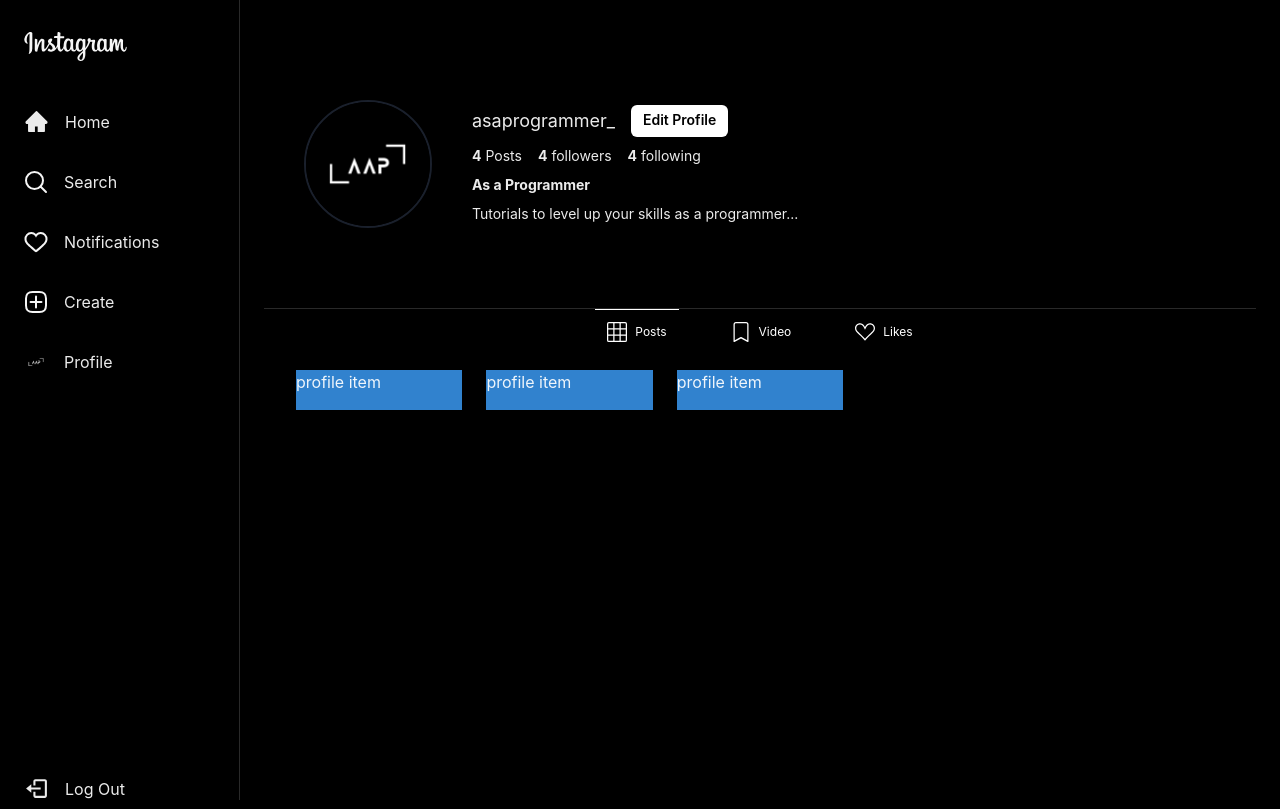
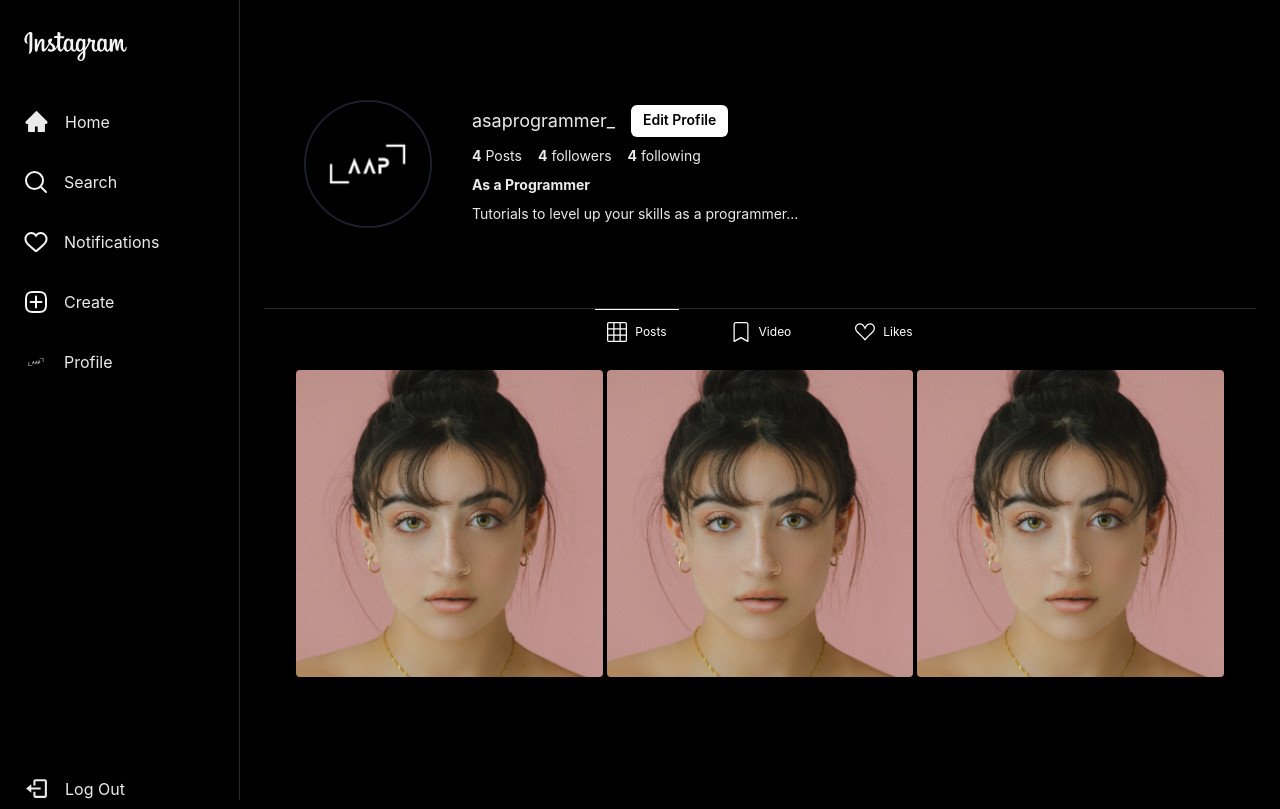
Before and after one commit to Layomi1/react-instagram-clone, a React (Vite) app: page /username in a window 1280 px wide. Built offline with nearby package versions, Linux system fonts and the light colour scheme.

Commit message:
profile page modal for post in progress

```diff
--- a/src/components/profile/profile-post-item.jsx
+++ b/src/components/profile/profile-post-item.jsx
@@ -1,6 +1,148 @@
-import React from "react";
-// import { Container, VStack, Skeleton } from "@chakra-ui/react";
+import {
+  Avatar,
+  Box,
+  Button,
+  Divider,
+  Flex,
+  GridItem,
+  Text,
+  Image,
+  Modal,
+  ModalBody,
+  ModalOverlay,
+  ModalCloseButton,
+  ModalContent,
+  useDisclosure,
+} from "@chakra-ui/react";
+import { AiFillHeart } from "react-icons/ai";
+import { FaComment } from "react-icons/fa";
+import { MdDelete } from "react-icons/md";
 
-export const ProfilePostItem = () => {
-  return <div>profile item</div>;
+export const ProfilePostItem = ({ img }) => {
+  const { isOpen, onOpen, onClose } = useDisclosure();
+
+  // const initialRef = React.useRef(null);
+  // const finalRef = React.useRef(null);
+  return (
+    <>
+      <GridItem
+        cursor={"pointer"}
+        borderRadius={4}
+        overflow={"hidden"}
+        border={"1px solid whiteAlphha.300"}
+        position={"relative"}
+        aspectRatio={1 / 1}
+        onClick={onOpen}
+      >
+        <Flex
+          opacity={0}
+          _hover={{ opacity: 1 }}
+          position={"absolute"}
+          top={0}
+          left={0}
+          right={0}
+          bottom={0}
+          transition={"all 0.3s ease"}
+          zIndex={10}
+          bg={"blackAlpha.700"}
+          justifyContent={"center"}
+          alignItems={"center"}
+          gap={4}
+        >
+          <Flex alignContent={"center"} justifyContent={"center"} gap={4}>
+            <Flex>
+              <AiFillHeart size={20} />
+              <Text fontWeight={"bold"} ml={2}>
+                2
+              </Text>
+            </Flex>
+            <Flex>
+              <FaComment size={20} />
+              <Text fontWeight={"bold"} ml={2}>
+                9
+              </Text>
+            </Flex>
+          </Flex>
+        </Flex>
+        <Image
+          src={img}
+          w={"100%"}
+          objectFit={"cover"}
+          height={"100%"}
+          alt="profile post"
+        />
+      </GridItem>
+      <Modal isOpen={isOpen} onClose={onClose} isCentered>
+        <ModalOverlay size={{ base: "3xl", md: "5xl" }} />
+        <ModalContent>
+          <ModalCloseButton />
+          <ModalBody bg={"black"} pb={5}>
+            <Flex
+              gap={4}
+              w={{ base: "90%", sm: "70%", md: "full" }}
+              mx={"auto"}
+              p={5}
+            >
+              <Box
+                borderRadius={4}
+                overflow={"hidden"}
+                border={"1px solid"}
+                borderColor={"whiteAlpha.300"}
+                flex={1.5}
+
+                // justifyContent={"center"}
+                // alignContent={"center"}
+              >
+                <Image
+                  src={img}
+                  w={"100%"}
+                  objectFit={"cover"}
+                  alt="profile post"
+                />
+              </Box>
+
+              <Flex
+                flex={1}
+                pt={2}
+                pr={0}
+                display={{ base: "none", md: "block" }}
+                alignItems={"center"}
+                justifyContent={"space-between"}
+
+                // alignItems={"center"}
+              >
+                <Flex alignItems={"center"} justifyContent={"space-between"}>
+                  <Flex alignItems={"center"}>
+                    <Box mr={1}>
+                      <Avatar
+                        src="./profilepic1.png"
+                        size={"xs"}
+                        name="As a programmer"
+                      />
+                    </Box>
+
+                    <Box>
+                      <Text fontWeight={"bold"} fontSize={10}>
+                        programmer_
+                      </Text>
+                    </Box>
+                  </Flex>
+                  <Button
+                    _hover={{ bg: "whiteAlpha.300", color: "red.600" }}
+                    borderRadius={4}
+                    size={"sm"}
+                    p={1}
+                  >
+                    <MdDelete size={20} />
+                  </Button>
+                </Flex>
+                <Divider />
+                <Flex></Flex>
+              </Flex>
+            </Flex>
+          </ModalBody>
+        </ModalContent>
+      </Modal>
+    </>
+  );
 };
--- a/src/components/profile/profile-posts.jsx
+++ b/src/components/profile/profile-posts.jsx
@@ -1,31 +1,36 @@
 import { useState, useEffect } from "react";
 
 import { ProfilePostItem } from "./profile-post-item";
-import { Grid, GridItem } from "@chakra-ui/react";
+import { Box, Grid, VStack, Skeleton } from "@chakra-ui/react";
 
 export const ProfilePosts = () => {
   const [profilePost, setProfilePost] = useState(0);
-  const [loading, setLoading] = useState(false);
+
+  const [loading, setLoading] = useState(true);
 
   useEffect(() => {
-    if (loading) {
-      setProfilePost(false);
-    } else {
-      setProfilePost(true);
-    }
+    setTimeout(() => {
+      setLoading(false);
+    }, 2000);
   }, []);
 
   return (
-    <Grid templateColumns="repeat(5, 1fr)" gap={6}>
-      <GridItem w="100%" h="10" bg="blue.500">
-        <ProfilePostItem />
-      </GridItem>
-      <GridItem w="100%" h="10" bg="blue.500">
-        <ProfilePostItem />
-      </GridItem>
-      <GridItem w="100%" h="10" bg="blue.500">
-        <ProfilePostItem />
-      </GridItem>
+    <Grid templateColumns={{ sm: "1fr", md: "repeat(3, 1fr)" }} gap={1}>
+      {loading &&
+        [1, 2, 3, 4, 5, 6].map((_, idx) => (
+          <VStack key={idx} alignItems={"flex-start"} gap={4}>
+            <Skeleton w={"full"}>
+              <Box h="300px">conntent wrapped</Box>
+            </Skeleton>
+          </VStack>
+        ))}
+      {!loading && (
+        <>
+          <ProfilePostItem img="./img1.png" />
+          <ProfilePostItem img="./img1.png" />
+          <ProfilePostItem img="./img1.png" />
+        </>
+      )}
     </Grid>
   );
 };
--- a/src/pages/profile/profile.jsx
+++ b/src/pages/profile/profile.jsx
@@ -24,7 +24,6 @@
         borderColor={"whiteAlpha.300"}
       >
         <ProfileTabs />
-        {/* <ProfilePosts /> */}
       </Flex>
     </Container>
   );
```
